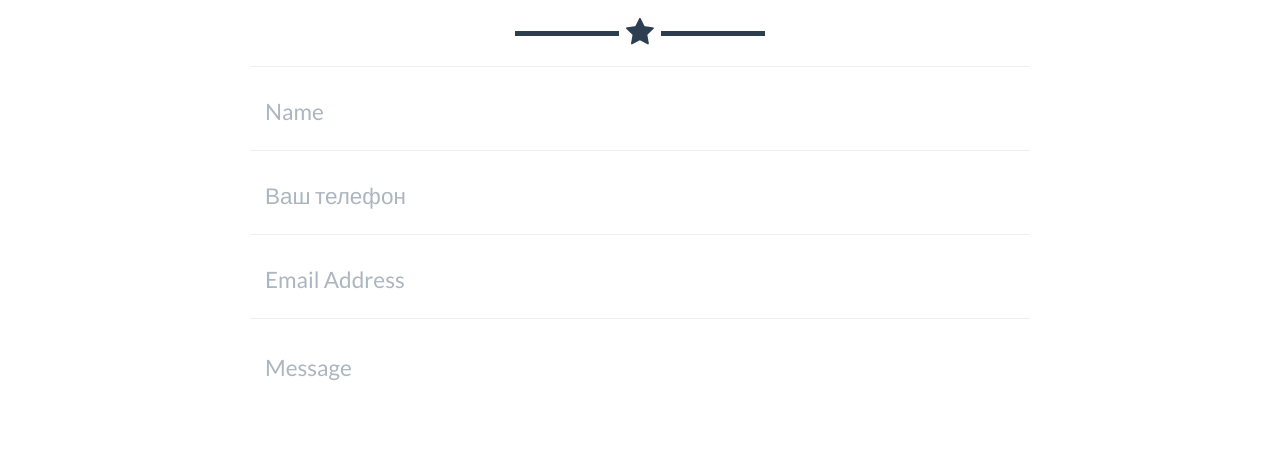
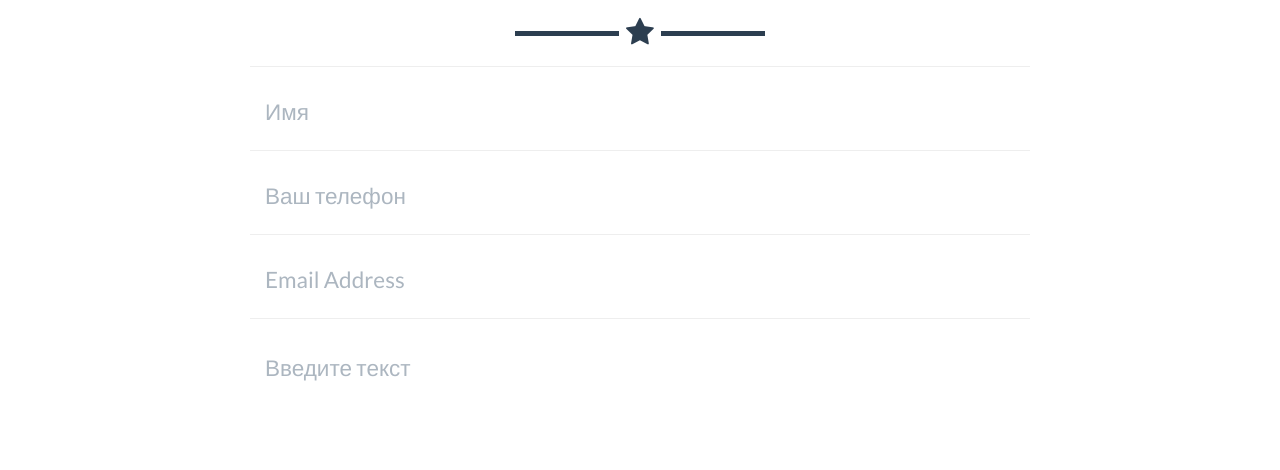
Before and after one commit to alexkrulosov/alexkrulosov.github.io, a Jekyll site: the page built from index.html, in a window 1280 px wide and 900 px high, scrolled down 2805 px. Shown: the part 156-626 px from the top of the window. Built offline with Jekyll 4.4.1, drawn with Linux system fonts in a browser that asks for light colours.

Commit message:
Update contact_static.html

```diff
--- a/_includes/contact_static.html
+++ b/_includes/contact_static.html
@@ -13,7 +13,7 @@
 					<div class="row control-group">
 						<div class="form-group col-xs-12 floating-label-form-group controls">
 							<label>Имя</label>
-							<input type="text" name="name" class="form-control" placeholder="Name" id="name" required data-validation-required-message="Please enter your name.">
+							<input type="text" name="name" class="form-control" placeholder="Имя" id="name" required data-validation-required-message="Please enter your name.">
 							<p class="help-block text-danger"></p>
 						</div>
 					</div>
@@ -38,7 +38,7 @@
 					<div class="row control-group">
 						<div class="form-group col-xs-12 floating-label-form-group controls">
 							<label>Пожелания</label>
-							<textarea rows="5" name="message" class="form-control" placeholder="Message" id="message" required data-validation-required-message="Please enter a message."></textarea>
+							<textarea rows="5" name="message" class="form-control" placeholder="Введите текст" id="message" required data-validation-required-message="Please enter a message."></textarea>
 							<p class="help-block text-danger"></p>
 						</div>
 					</div>
```
